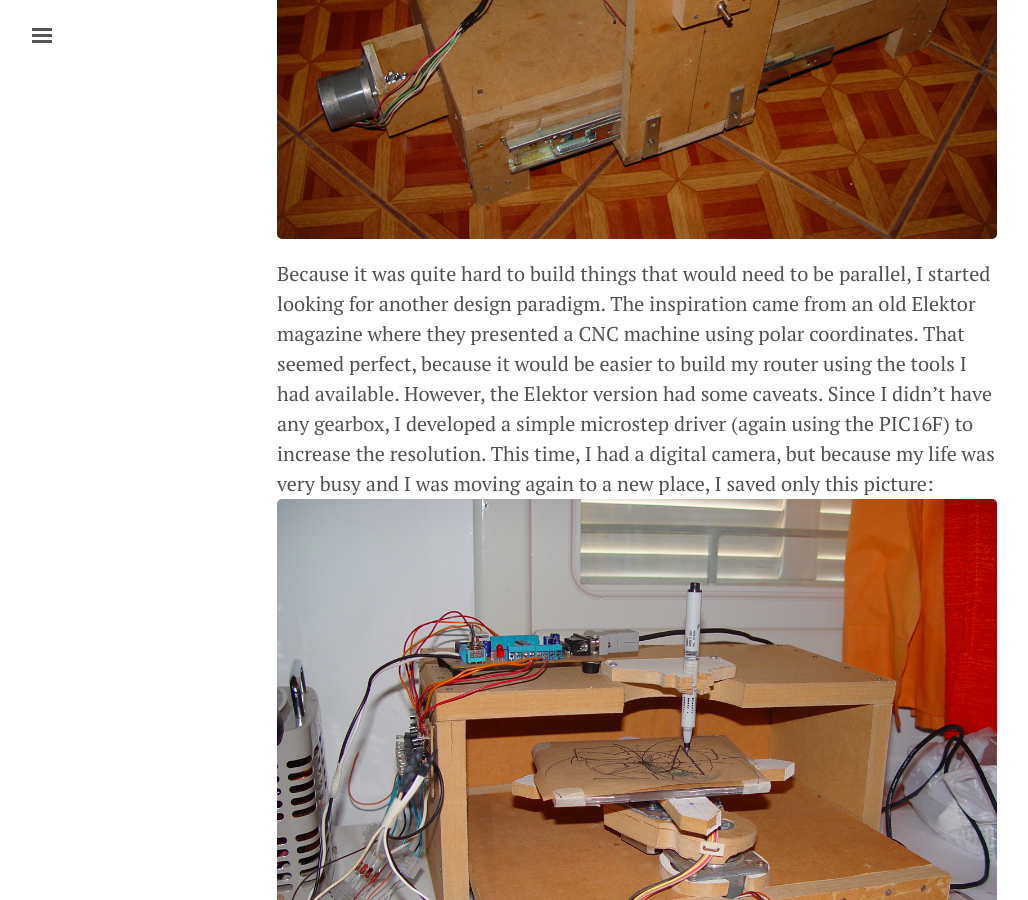
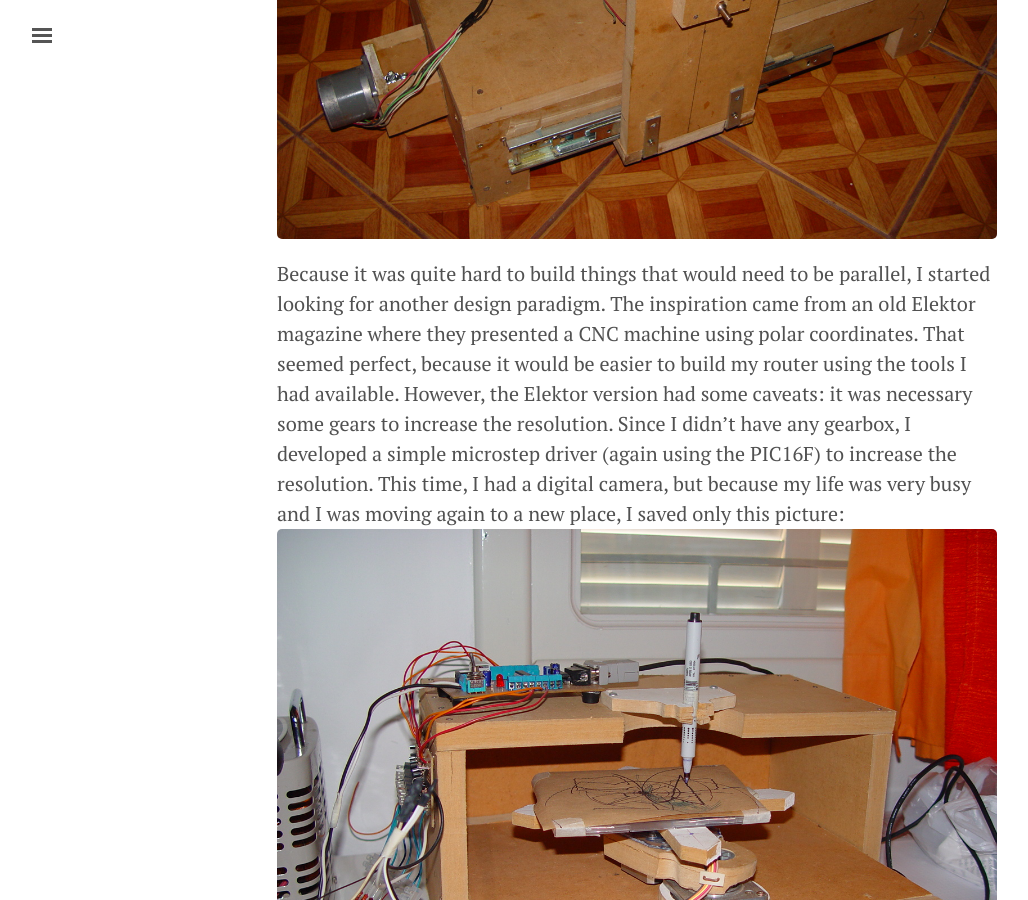
Before and after one commit to ricardodeazambuja/ricardodeazambuja.github.io, a Jekyll site: the page built from _posts/2016-12-19-old_projects.md, in a window 1280 px wide and 900 px high, scrolled down 2723 px. Shown: the whole window, without its empty margins (3-1031 px from the left). Built offline with Jekyll 4.4.1, drawn with Linux system fonts in a browser that asks for light colours.

Commit message:
Update 2016-12-19-old_projects.md

```diff
--- a/_posts/2016-12-19-old_projects.md
+++ b/_posts/2016-12-19-old_projects.md
@@ -15,5 +15,5 @@
 After I graduated (January 2006), I started working full time in my family's engineering company. The company doesn't exist anymore, but I keep the old website online ([Azamec.com](http://azamec.com)). So, I had this idea of building my own hobby CNC router. It was not an easy task in Brazil at that time (2006) because, sometimes, we could not find the most basic parts (with a reasonable price). Also, I had just got married and moved to a new house and I didn't have proper tools. This time I had a camera, but I didn't have time to properly document it and I thought I would do it when I had a better design, etc. This first machine was built using drawer slides, since I could not afford real ball bearing guides. The only picture I have is this one:
 ![My first temptative for CNC router]({{ site.url }}/public/MyFirstRouter.jpg)
 
-Because it was quite hard to build things that would need to be parallel, I started looking for another design paradigm. The inspiration came from an old Elektor magazine where they presented a CNC machine using polar coordinates. That seemed perfect, because it would be easier to build my router using the tools I had available. However, the Elektor version had some caveats. Since I didn't have any gearbox, I developed a simple microstep driver (again using the PIC16F) to increase the resolution. This time, I had a digital camera, but because my life was very busy and I was moving again to a new place, I saved only this picture:
+Because it was quite hard to build things that would need to be parallel, I started looking for another design paradigm. The inspiration came from an old Elektor magazine where they presented a CNC machine using polar coordinates. That seemed perfect, because it would be easier to build my router using the tools I had available. However, the Elektor version had some caveats: it was necessary some gears to increase the resolution. Since I didn't have any gearbox, I developed a simple microstep driver (again using the PIC16F) to increase the resolution. This time, I had a digital camera, but because my life was very busy and I was moving again to a new place, I saved only this picture:
 ![My polar or radial router]({{ site.url }}/public/MyRadialRouter.jpg)
```
